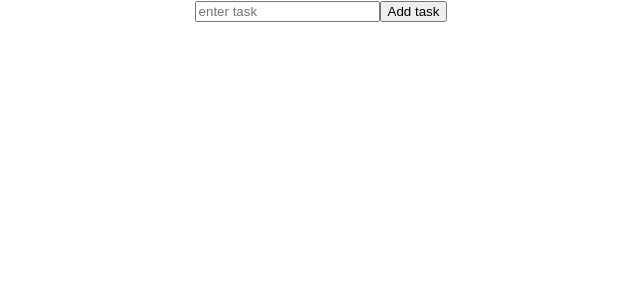
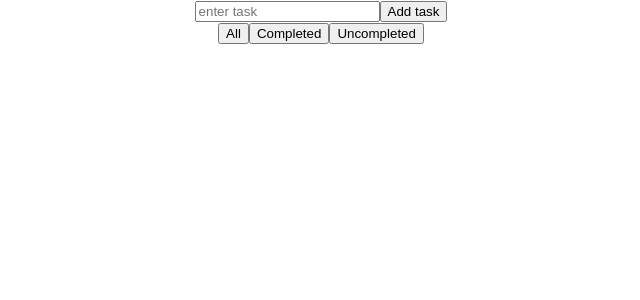
Before and after one commit to kittensgit/simple-todo-ts, a React (Create React App) app: page / in a window 1280 px wide. Shown: the top 300 px of the page, without its empty margins (319-959 px from the left). Built offline with nearby package versions, Linux system fonts and the light colour scheme.

Commit message:
FilterTodo

```diff
--- a/src/App.tsx
+++ b/src/App.tsx
@@ -1,12 +1,18 @@
-import React, { FC, useState } from 'react';
+import React, { FC, useEffect, useState } from 'react';
 import './App.css';
 import { ITodo } from './types/types';
 import TodoList from './components/TodoList';
 import TodoForm from './components/TodoForm';
 import { v4 } from 'uuid';
+import FilterTodo from './components/FilterTodo';
 
 const App: FC = () => {
     const [todos, setTodos] = useState<ITodo[]>([]);
+    const [filtered, setFiltered] = useState<ITodo[]>(todos);
+
+    useEffect(() => {
+        setFiltered(todos);
+    }, [todos]);
 
     const addTodo = (task: ITodo['task']) => {
         const newTodo: ITodo = {
@@ -29,11 +35,20 @@ const App: FC = () => {
         );
     };
 
+    const filterTodo = (status: string | boolean) => {
+        if (status === 'all') {
+            setFiltered(todos);
+        } else {
+            setFiltered(todos.filter((todo) => todo.completed === status));
+        }
+    };
+
     return (
         <div className="App">
             <TodoForm addTodo={addTodo} />
+            <FilterTodo filterTodo={filterTodo} />
             <TodoList
-                todos={todos}
+                todos={filtered}
                 removeTodo={removeTodo}
                 toggleTodo={toggleTodo}
             />
--- /dev/null
+++ b/src/components/FilterTodo.tsx
@@ -0,0 +1,17 @@
+import React, { FC } from 'react';
+
+interface FilterTodoProps {
+    filterTodo: (status: string | boolean) => void;
+}
+
+const FilterTodo: FC<FilterTodoProps> = ({ filterTodo }) => {
+    return (
+        <div>
+            <button onClick={() => filterTodo('all')}>All</button>
+            <button onClick={() => filterTodo(true)}>Completed</button>
+            <button onClick={() => filterTodo(false)}>Uncompleted</button>
+        </div>
+    );
+};
+
+export default FilterTodo;
```
